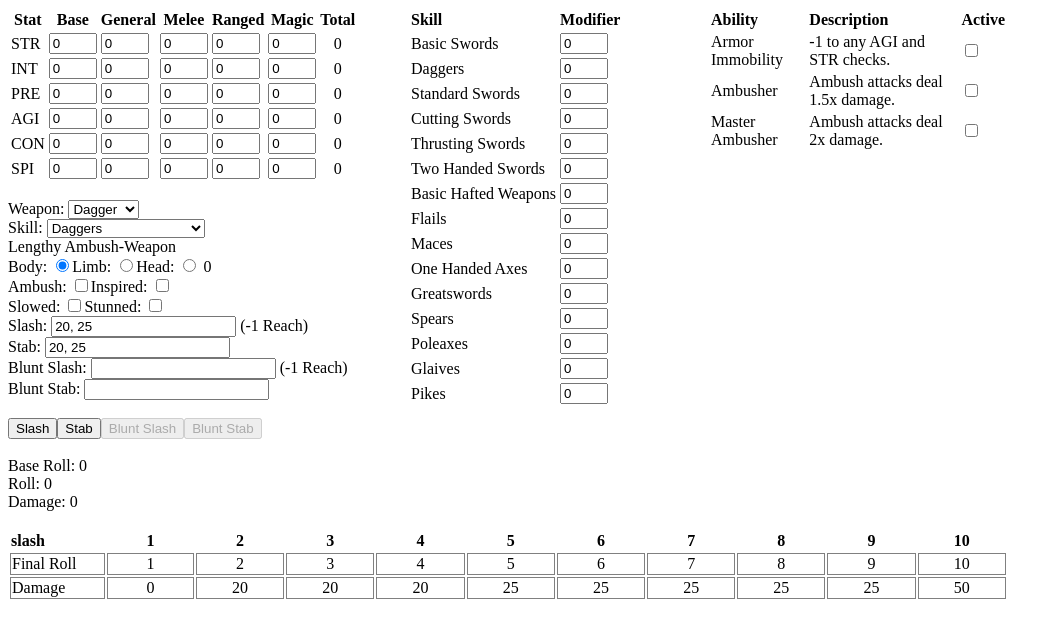
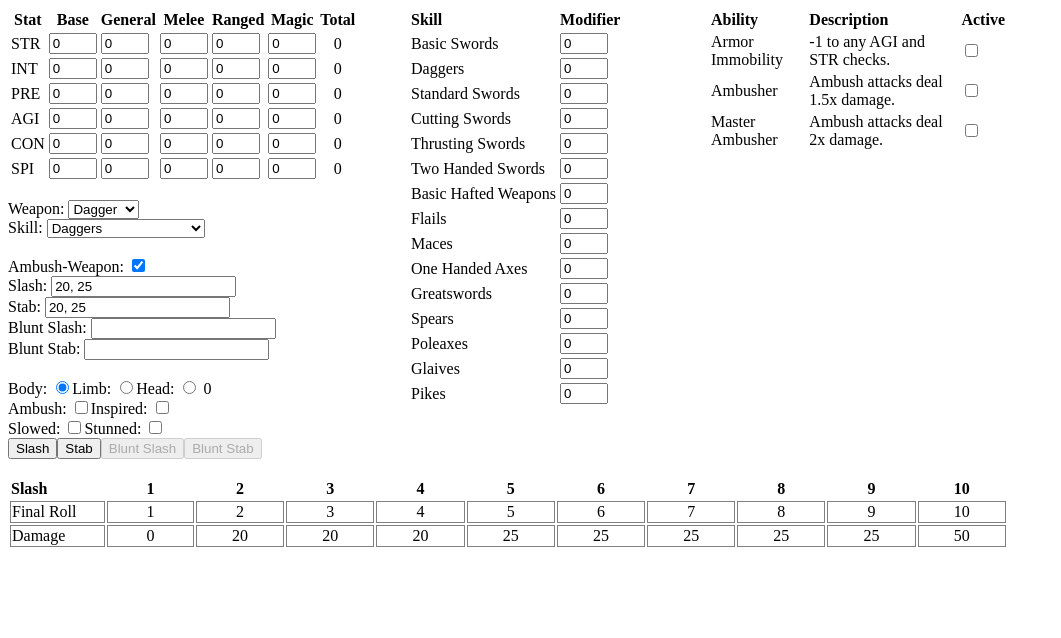
Before and after one commit to Fikemo/aeon-prototype-b, a React (Vite) app: page / in a window 1280 px wide. Shown: the top 638 px of the page, without its empty margins (0-1061 px from the left). Built offline with nearby package versions, Linux system fonts and the light colour scheme.

Commit message:
small updates

```diff
--- a/package.json
+++ b/package.json
@@ -1,6 +1,6 @@
 {
   "name": "aeon-prototype-b",
-  "private": false,
+  "private": true,
   "version": "0.0.0",
   "homepage": "https://fikemo.github.io/aeon-prototype-b",
   "type": "module",
--- a/src/App.tsx
+++ b/src/App.tsx
@@ -1,5 +1,7 @@
 import React, { useState } from 'react'
 import './App.css'
+
+// TODO: Add half-swording stance
 
 const damageLookup = [
   [0, 0, 0, 0, 0, 0, 0, 0],
@@ -51,6 +53,34 @@ const targeting = {
   body: "body",
   limb: "limb",
   head: "head",
+}
+
+const statTypes = {
+  STR: "STR",
+  INT: "INT",
+  PRE: "PRE",
+  AGI: "AGI",
+  CON: "CON",
+  SPI: "SPI",
+}
+
+// eslint-disable-next-line @typescript-eslint/no-unused-vars
+const statNames = {
+  STR: "Strength",
+  INT: "Intellect",
+  PRE: "Presence",
+  AGI: "Agility",
+  CON: "Constitution",
+  SPI: "Spirit",
+}
+
+const camelCaseToDisplayName = (camelCase: string) => {
+  let displayName = camelCase;
+  // Add a space between camel case words
+  displayName = displayName.replace(/([A-Z])/g, ' $1');
+  // Capitalize the first letter
+  displayName = displayName.charAt(0).toUpperCase() + displayName.slice(1);
+  return displayName;
 }
 
 function App() {
@@ -117,15 +147,14 @@ function App() {
     pikes: 0,
   });
 
-  const [baseRollOutput] = useState(0);
-  const [rolledOutput] = useState(0);
-  const [damageOutput] = useState(0);
   const [activeAttackType, setActiveAttackType] = useState<string>('slash');
 
-  const [equippedWeapon, setEquippedWeapon] = useState<Weapon>(weapons.dagger);
-  const [equippedWeaponSkill, setEquippedWeaponSkill] = useState<string>(weapons.dagger.skill);
-  const [slashDamageDisplay, setSlashDamageDisplay] = useState<string>(weapons.dagger.slashDamage.join(', '));
-  const [stabDamageDisplay, setStabDamageDisplay] = useState<string>(weapons.dagger.stabDamage.join(', '));
+  const defaultWeapon = weapons.dagger;
+  const [equippedWeapon, setEquippedWeapon] = useState<Weapon>(defaultWeapon);
+  const [equippedWeaponSkill, setEquippedWeaponSkill] = useState<string>(defaultWeapon.skill);
+  const [ambushWeapon, setAmbushWeapon] = useState<boolean>(defaultWeapon.ambushWeapon);
+  const [slashDamageDisplay, setSlashDamageDisplay] = useState<string>(defaultWeapon.slashDamage.join(', '));
+  const [stabDamageDisplay, setStabDamageDisplay] = useState<string>(defaultWeapon.stabDamage.join(', '));
   const [bluntSlashDamageDisplay, setBluntSlashDamageDisplay] = useState<string>('');
   const [bluntStabDamageDisplay, setBluntStabDamageDisplay] = useState<string>('');
 
@@ -152,28 +181,24 @@ function App() {
 
   const [abilities, setAbilities] = useState<Abilities>({
     armorImmobility: {
-      name: "Armor Immobility",
+      name: 'Armor Immobility',
       active: false,
       overrides: [],
-      description: "-1 to any AGI and STR checks."
+      description: '-1 to any AGI and STR checks.'
     },
     ambusher: {
-      name: "Ambusher",
+      name: 'Ambusher',
       active: false,
       overrides: [],
-      description: "Ambush attacks deal 1.5x damage."
+      description: 'Ambush attacks deal 1.5x damage.'
     },
     masterAmbusher: {
-      name: "Master Ambusher",
+      name: 'Master Ambusher',
       active: false,
-      overrides: ["ambusher"],
-      description: "Ambush attacks deal 2x damage."
+      overrides: ['ambusher'],
+      description: 'Ambush attacks deal 2x damage.'
     }
   });
-
-  // const roll = (d: number = 10) => {
-  //   return Math.floor(Math.random() * d) + 1;
-  // }
 
   const getTotalStat = (stat: string): number => {
     return baseStats[stat] + generalStatModifiers[stat] + meleeStatModifiers[stat] + rangedStatModifiers[stat] + magicStatModifiers[stat];
@@ -185,48 +210,10 @@ function App() {
     setHeadTargeting(target === targeting.head);
   }
 
-  // const calculateFinalRoll = (roll: number) => {
-  //   let finalRoll = roll;
-  //   if (inspired) {
-  //     finalRoll += 1;
-  //   }
-
-  //   if (abilities.armorImmobility.active) {
-  //     finalRoll -= 1;
-  //   }
-
-  //   if (limbTargeting) {
-  //     finalRoll -= 1;
-  //   } else if (headTargeting) {
-  //     finalRoll -= 2;
-  //   }
-
-  //   // Add AGI modifiers
-  //   let agi = getTotalStat('AGI');
-  //   if (slowed) {
-  //     agi /= 2;
-  //   }
-  //   finalRoll += agi;
-
-  //   return finalRoll;
-  // }
-
-  // const calculateFinalRolls = () => {
-  //   const rollOutcomes: number[] = [];
-  //   rollOutcomes.push(1);
-  //   for (let i = 2; i <= 9; i++) {
-  //     rollOutcomes.push(calculateFinalRoll(i));
-  //   }
-  //   rollOutcomes.push(10);
-
-  //   return rollOutcomes;
-  // }
-
   const calculateMeleeWeaponDamage = (attackType: string, roll: number) => {
     let damage = 0;
     const baseRoll = roll;
     let finalRoll = baseRoll;
-    // setBaseRollOutput(baseRoll);
 
     let damageArray: number[] = [];
     switch (attackType) {
@@ -249,13 +236,20 @@ function App() {
       damage = 0;
     } else if (baseRoll === 10) {
       // Critical Hit
-      damage = damageArray[damageArray.length - 1] * 2;
+      damage = damageArray[damageArray.length - 1];
+      if (attackType === 'bluntSlash' || attackType === 'bluntStab') {
+        damage += getTotalStat(statTypes.STR);
+      }
+      damage *= 2;
     } else {
       const damageLookupRow = damageArray.length - 1;
       const damageIndex = damageLookup[damageLookupRow][Math.min(baseRoll, 8) - 1];
       damage = damageArray[damageIndex];
+      if (attackType === 'bluntSlash' || attackType === 'bluntStab') {
+        damage += getTotalStat(statTypes.STR);
+      }
 
-      const skillModifier: number = skillModifiers[equippedWeapon.skill];
+      const skillModifier: number = skillModifiers[equippedWeaponSkill];
       if (skillModifier) {
         finalRoll += skillModifier;
       }
@@ -275,17 +269,18 @@ function App() {
       }
 
       // Add AGI modifiers
-      let agi = getTotalStat('AGI');
+      let agi = getTotalStat(statTypes.AGI);
       if (slowed) {
         agi /= 2;
       }
       finalRoll += agi;
+      finalRoll = Math.ceil(finalRoll);
     }
 
     if (ambush) {
       damage *= 2;
 
-      if (equippedWeapon.ambushWeapon) {
+      if (ambushWeapon) {
         damage *= 2;
       }
 
@@ -298,22 +293,6 @@ function App() {
 
     return {finalRoll, damage};
   }
-
-  // const calculateSlashDamage = () => {
-  //   calculateMeleeWeaponDamage('slash');
-  // }
-
-  // const calculateStabDamage = () => {
-  //   calculateMeleeWeaponDamage('stab');
-  // }
-
-  // const calculateBluntSlashDamage = () => {
-  //   calculateMeleeWeaponDamage('bluntSlash');
-  // }
-
-  // const calculateBluntStabDamage = () => {
-  //   calculateMeleeWeaponDamage('bluntStab');
-  // }
 
   const rolls = [1, 2, 3, 4, 5, 6, 7, 8, 9, 10];
 
@@ -356,6 +335,7 @@ function App() {
             equippedWeapon={equippedWeapon}
             setEquippedWeapon={setEquippedWeapon}
             setEquippedWeaponSkill={setEquippedWeaponSkill}
+            setAmbushWeapon={setAmbushWeapon}
             setActiveAttackType={setActiveAttackType}
             setSlashDamageDisplay={setSlashDamageDisplay}
             setStabDamageDisplay={setStabDamageDisplay}
@@ -370,8 +350,27 @@ function App() {
             setEquippedWeaponSkill={setEquippedWeaponSkill}
           />
           <br />
-          {equippedWeapon.lengthy && 'Lengthy '}
-          {equippedWeapon.ambushWeapon && 'Ambush-Weapon '}
+          <br />
+          <div>
+            <label>Ambush-Weapon: </label>
+            <input type="checkbox" checked={ambushWeapon} onChange={() => setAmbushWeapon(!ambushWeapon)} />
+          </div>
+          <div>
+            <label>Slash: </label>
+            <input type="text" value={slashDamageDisplay} onChange={(e) => setSlashDamageDisplay(e.target.value)} />
+          </div>
+          <div>
+            <label>Stab: </label>
+            <input type="text" value={stabDamageDisplay} onChange={(e) => setStabDamageDisplay(e.target.value)} />
+          </div>
+          <div>
+            <label>Blunt Slash: </label>
+            <input type="text" value={bluntSlashDamageDisplay} onChange={(e) => setBluntSlashDamageDisplay(e.target.value)} />
+          </div>
+          <div>
+            <label>Blunt Stab: </label>
+            <input type="text" value={bluntStabDamageDisplay} onChange={(e) => setBluntStabDamageDisplay(e.target.value)} />
+          </div>
           <br />
           {/* Radio buttons for body, limb, and head targeting */}
           <label>Body: </label>
@@ -392,21 +391,6 @@ function App() {
           <label>Stunned: </label>
           <input type="checkbox" checked={stunned} onChange={() => setStunned(!stunned)} />
           <br />
-          <label>Slash: </label>
-          <input type="text" value={slashDamageDisplay} onChange={(e) => setSlashDamageDisplay(e.target.value)} />
-          <>{' (-1 Reach)'}</>
-          <br />
-          <label>Stab: </label>
-          <input type="text" value={stabDamageDisplay} onChange={(e) => setStabDamageDisplay(e.target.value)} />
-          <br />
-          <label>Blunt Slash: </label>
-          <input type="text" value={bluntSlashDamageDisplay} onChange={(e) => setBluntSlashDamageDisplay(e.target.value)} />
-          <>{' (-1 Reach)'}</>
-          <br />
-          <label>Blunt Stab: </label>
-          <input type="text" value={bluntStabDamageDisplay} onChange={(e) => setBluntStabDamageDisplay(e.target.value)} />
-          <br />
-          <br />
           <button disabled={slashDamageDisplay === ''}
           onClick={() => {
             setActiveAttackType('slash');
@@ -424,12 +408,6 @@ function App() {
             setActiveAttackType('bluntStab');
           }}>Blunt Stab</button>
           <br />
-          <br />
-          <div>
-            Base Roll: {baseRollOutput + (rolledOutput === 10 ? " - Critical Hit!" : "") + (rolledOutput === 1 ? " - Critical Miss!" : "")}
-          </div>
-          <div>Roll: {rolledOutput}</div>
-          <div>Damage: {damageOutput}</div>
         </div>
         <div style={{width: "300px"}}>
           <table>
@@ -441,14 +419,9 @@ function App() {
             </thead>
             <tbody>
               {Object.keys(skillModifiers).map((skill) => {
-                let displayName = skill;
-                // Add a space between camel case words
-                displayName = displayName.replace(/([A-Z])/g, ' $1');
-                // Capitalize the first letter
-                displayName = displayName.charAt(0).toUpperCase() + displayName.slice(1);
                 return (
                   <tr key={skill}>
-                    <td>{displayName}</td>
+                    <td>{camelCaseToDisplayName(skill)}</td>
                     <td><SkillInput skill={skill} skillModifiers={skillModifiers} setSkillModifiers={setSkillModifiers}/></td>
                   </tr>
                 )
@@ -490,7 +463,7 @@ function App() {
       <table style={{width: "1000px"}}>
           <thead>
             <tr>
-              <th style={{width: "100px", textAlign: "left"}}>{activeAttackType}</th>
+              <th style={{width: "100px", textAlign: "left"}}>{camelCaseToDisplayName(activeAttackType)}</th>
               <th style={{width: "100px"}}>1</th>
               <th style={{width: "100px"}}>2</th>
               <th style={{width: "100px"}}>3</th>
@@ -578,6 +551,7 @@ interface WeaponSelectorProps {
   equippedWeapon: Weapon,
   setEquippedWeapon: React.Dispatch<React.SetStateAction<Weapon>>
   setEquippedWeaponSkill: React.Dispatch<React.SetStateAction<string>>
+  setAmbushWeapon: React.Dispatch<React.SetStateAction<boolean>>
   setActiveAttackType: React.Dispatch<React.SetStateAction<string>>
   setSlashDamageDisplay: React.Dispatch<React.SetStateAction<string>>
   setStabDamageDisplay: React.Dispatch<React.SetStateAction<string>>
@@ -590,6 +564,7 @@ function WeaponSelector({
   equippedWeapon,
   setEquippedWeapon,
   setEquippedWeaponSkill,
+  setAmbushWeapon,
   setActiveAttackType,
   setStabDamageDisplay,
   setSlashDamageDisplay,
@@ -600,6 +575,7 @@ function WeaponSelector({
     const selectedWeapon = weapons[event.target.value];
     setEquippedWeapon(selectedWeapon);
     setEquippedWeaponSkill(selectedWeapon.skill);
+    setAmbushWeapon(selectedWeapon.ambushWeapon ? true : false);
 
     if (selectedWeapon.slashDamage) {
       setActiveAttackType('slash');
@@ -656,12 +632,9 @@ function SkillSelector({ skills, equippedWeaponSkill, setEquippedWeaponSkill }:
 
   return (
     <select value={equippedWeaponSkill} onChange={handleSelectChange}>
+      <option value="">None</option>
       {Object.keys(skills).map((skillName) => {
-        let displayName = skillName;
-        // Add a space between camel case words
-        displayName = displayName.replace(/([A-Z])/g, ' $1');
-        // Capitalize the first letter
-        displayName = displayName.charAt(0).toUpperCase() + displayName.slice(1);
+        const displayName = camelCaseToDisplayName(skillName);
         return <option key={skillName} value={skillName}>{displayName}</option>
       })}
     </select>
```
